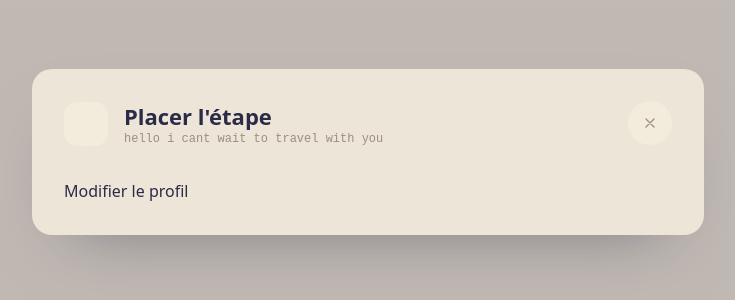
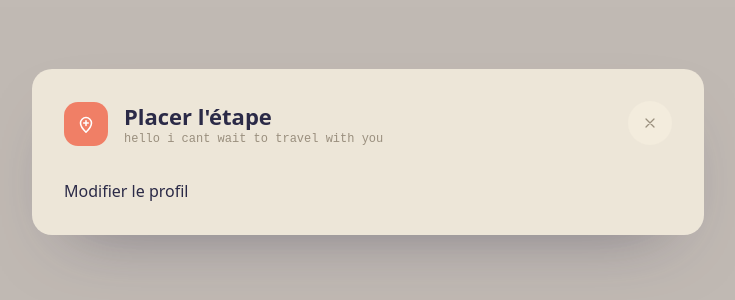
Before and after one commit to Blueton23/Transcendence, a React (Vite) app in the folder srcs/frontend/: page /modal in a window 1280 px wide. Shown: the part 248-548 px from the top of the page, without its empty margins (272-1007 px from the left). Built offline with nearby package versions, Linux system fonts and the light colour scheme.

Commit message:
fix(ui): changer add par pinplus pour eviter les conflicts

```diff
--- a/srcs/frontend/index.html
+++ b/srcs/frontend/index.html
@@ -129,7 +129,7 @@
             stroke-linejoin="round"
           ></path>
         </symbol>
-        <symbol id="i-add" viewBox="0 0 24 24">
+        <symbol id="i-pinplus" viewBox="0 0 24 24">
           <path
             d="M12 21s6-5.7 6-10a6 6 0 10-12 0c0 4.3 6 10 6 10zM9.5 11h5M12 8.5v5"
             fill="none"
--- a/srcs/frontend/src/pages/DesignSystem.tsx
+++ b/srcs/frontend/src/pages/DesignSystem.tsx
@@ -82,7 +82,7 @@ function DesignSystem() {
           <Button variant="danger">Confirmer</Button>
         </Specimen>
         <Specimen label="icon">
-          <Button variant="primary" icon={<Icon name="add" size={16} />}>
+          <Button variant="primary" icon={<Icon name="pinplus" size={16} />}>
             Epingler une idee
           </Button>
         </Specimen>
--- a/srcs/frontend/src/shared/ui/Icon.tsx
+++ b/srcs/frontend/src/shared/ui/Icon.tsx
@@ -31,7 +31,7 @@ export const iconNames = [
   "mtn",
   "photo",
   "pin",
-  "add",
+  "pinplus",
   "plus",
   "route",
   "search",
--- a/srcs/frontend/src/shared/ui/iconColor.ts
+++ b/srcs/frontend/src/shared/ui/iconColor.ts
@@ -17,6 +17,6 @@ export const iconColor: Partial<Record<IconName, IconBadgeColor>> = {
   users: "ink",
   check: "green",
   edit: "ink",
-  add: "brand",
+  pinplus: "brand",
   pin: "brand",
 };
```
